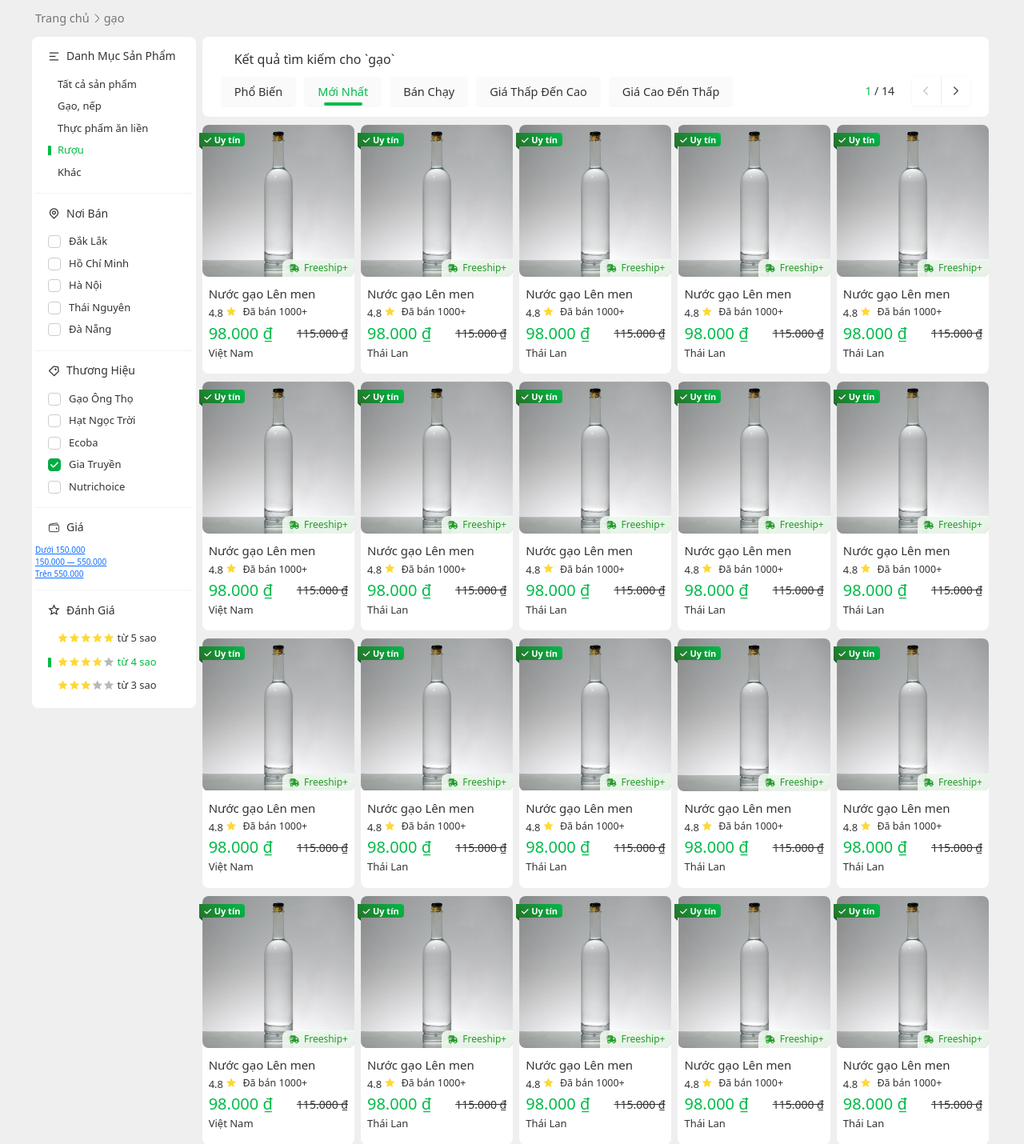
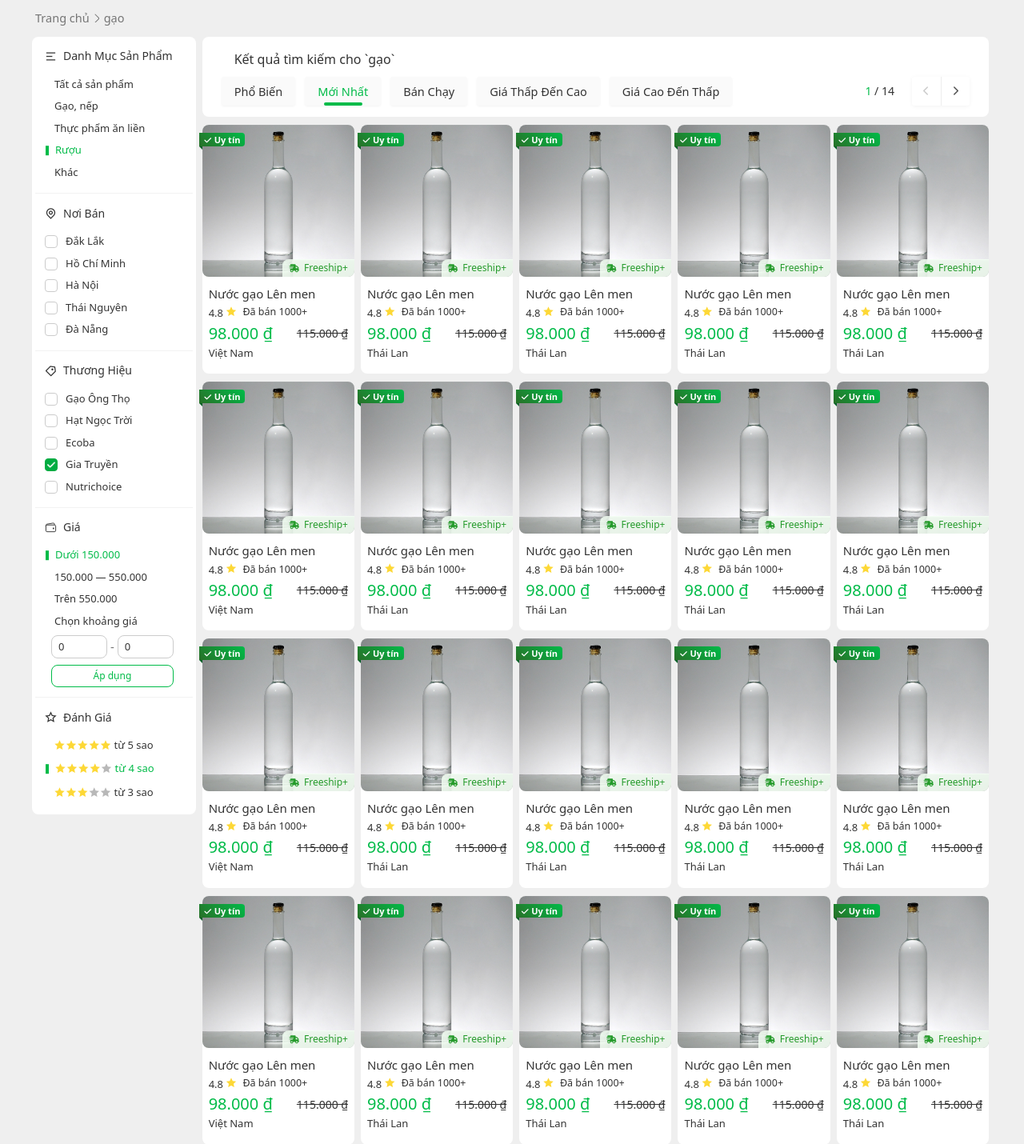
Before and after one commit to michitio/trifarm, a PHP site: page /search/search.html in a window 1280 px wide. Shown: the part 140-1570 px from the top of the page at 80% size. Run offline with PHP 8.4, Linux system fonts and the light colour scheme.

Commit message:
commit all

```diff
--- a/search/search.css
+++ b/search/search.css
@@ -90,7 +90,8 @@ a.breadcrumb__link:hover {
 
 .search__heading-icon {
     font-size: 1.5rem;
-    padding: 0 8px;
+    padding-right: 8px;
+    padding-left: 4px;
 }
 
 .react-list,
@@ -111,17 +112,19 @@ a.breadcrumb__link:hover {
     padding-bottom: 8px;
 }
 
+.price-item,
 .react-item,
 .category-item {
     position: relative;
 }
 
+.price-item__link,
 .react-item__link,
 .category-item__link {
     font-size: 1.3rem;
     color: var(--text-color);
     text-decoration: none;
-    padding: 4px 12px 4px 28px;
+    padding: 4px 12px 4px 24px;
     display: flex;
 
     position: relative;
@@ -129,18 +132,22 @@ a.breadcrumb__link:hover {
     right: 0;
 }
 
+.price-item__link:hover,
 .react-item__link:hover,
 .category-item__link:hover {
     color: var(--primary-color);
     right: -2px;
 }
 
+.price-item--active .price-item__link,
 .react-item--active .react-item__link,
 .category-item--active .category-item__link {
     color: var(--primary-color);
     font-weight: 500;
+    right: -1px;
 }
 
+.price-item--active .price-item__link::before,
 .react-item--active .react-item__link::before,
 .category-item--active .category-item__link::before {
     content: "";
@@ -150,21 +157,14 @@ a.breadcrumb__link:hover {
     border-style: solid;
     border-color: var(--primary-color);
     position: absolute;
-    left: 16px;
+    left: 12px;
     transform: translateY(35%);
     cursor: pointer;
 }
 
-.react-item .product__rating {
-    font-size: 1.3rem;
-    color: var(--text-lightest-color);
-    margin-right: 4px;
-    word-spacing: -2px;
-}
-
 .brand-item,
 .place-item {
-    margin: 4px 8px 4px 16px;
+    margin: 4px 8px 4px 12px;
 }
 
 .brand-item__check,
@@ -201,6 +201,73 @@ a.breadcrumb__link:hover {
 .place-item__check:checked+label span {
     background: url(../assets/img/icons/check.png) center center /68% no-repeat, var(--primary-dark-color);
     border: 1px solid var(--primary-dark-color);
+}
+
+/* Ẩn nút mũi tên lên xuống trong input number */
+/* Chrome, Safari, Edge, Opera */
+.price-box input::-webkit-outer-spin-button,
+.price-box input::-webkit-inner-spin-button {
+    -webkit-appearance: none;
+    margin: 0;
+}
+
+/* Firefox */
+.price-box input[type=number] {
+    -moz-appearance: textfield;
+}
+
+.price-box {
+    display: flex;
+    align-items: center;
+    margin-left: 20px;
+    margin-top: 4px;
+}
+
+#price-start,
+#price-end {
+    width: 70px;
+    border: 1px solid #cccccc;
+    border-radius: 8px;
+    padding: 6px 8px;
+    font-size: 1.3rem;
+    color: var(--text-color);
+}
+
+#price-start:focus-visible,
+#price-end:focus-visible {
+    outline: none;
+
+}
+
+.price-box span {
+    margin: 0 4px;
+    color: var(--text-lighter-color);
+    font-size: 1.5rem;
+}
+
+.price-submit {
+    display: block;
+    text-align: center;
+    margin-top: 8px;
+    margin-left: 20px;
+    text-decoration: none;
+    font-size: 1.2rem;
+    color: var(--primary-color);
+    border: 1px solid var(--primary-color);
+    border-radius: 8px;
+    padding: 4px 0;
+}
+
+.price-submit:hover {
+    color: var(--white-color);
+    background-color: var(--primary-color);
+}
+
+.react-item .product__rating {
+    font-size: 1.3rem;
+    color: var(--text-lightest-color);
+    margin-right: 4px;
+    word-spacing: -2px;
 }
 
 /* soft & filter */
@@ -287,10 +354,10 @@ a.breadcrumb__link:hover {
 .product__img {
     padding-top: 100%;
     background-repeat: no-repeat;
-    background-size: contain;
+    background-size: cover;
     background-position: top center;
+
     border-radius: 8px;
-
     position: relative;
 }
 
--- a/search/search.html
+++ b/search/search.html
@@ -184,7 +184,7 @@
 
                             <div class="cart__list--noitem">
                                 <div class="anti-opacity-hover cart__list--noitem-wrap cart__list">
-                                    <img class="cart__list--noitem-img" src="../assets/img/cart-empty3.png" alt="">
+                                    <img class="cart__list--noitem-img" src="../assets/img/icons/cart-empty.png" alt="">
                                     <p class="cart__list--noitem-content">Chưa có sản phẩm</p>
                                 </div>
                             </div>
@@ -427,7 +427,7 @@
                         </h3>
 
                         <ul class="price-list">
-                            <li class="price-item">
+                            <li class="price-item price-item--active">
                                 <a href="#" class="price-item__link">Dưới 150.000</a>
                             </li>
                             <li class="price-item">
@@ -436,7 +436,16 @@
                             <li class="price-item">
                                 <a href="#" class="price-item__link">Trên 550.000</a>
                             </li>
-
+                            <div class="price-choose price-item">
+                                <label class="price-item__link" for="price-start">Chọn khoảng giá</label>
+                                <div class="price-box">
+                                    <input id="price-start" type="text" value="0" onfocus="saveValue(event)" onkeyup="formatStringPrice(event)">
+                                    <span>-</span>
+                                    <input id="price-end" type="text" value="0" onfocus="saveValue(event)" onkeyup="formatStringPrice(event)">
+                                    <input type="hidden" id="price-hidden" value="">
+                                </div>
+                                <a href="#" class="price-submit">Áp dụng</a>
+                            </div>
                         </ul>
                     </nav>
 
@@ -1578,6 +1587,7 @@
         </div>
     </div>
 
+    <script src="search.js"></script>
     <script type="module" src="https://unpkg.com/ionicons@5.5.2/dist/ionicons/ionicons.esm.js"></script>
     <script nomodule src="https://unpkg.com/ionicons@5.5.2/dist/ionicons/ionicons.js"></script>
 
--- /dev/null
+++ b/search/search.js
@@ -0,0 +1,37 @@
+// format point string
+
+var hiddenInput = document.querySelector('#price-hidden');
+
+function saveValue(e) {
+    var strValue = e.target.value;
+    strValue = strValue.replace('.', '');
+    hiddenInput.value = strValue;
+}
+
+function formatStringPrice(e) {
+
+    var strValue = e.target.value;
+    strValue = strValue.replace('.', '');
+
+    var intValue = parseInt(strValue);
+    e.target.value = intValue.toLocaleString();
+    if (isNaN(intValue))
+        intValue = 0;
+    else if (intValue.toString().length != countString(strValue))
+        intValue = parseInt(hiddenInput.value);
+
+    e.target.value = intValue.toLocaleString();
+    hiddenInput.value = intValue;
+
+    // console.log(e.target.value);
+    // console.log(hiddenInput.value);
+}
+
+function countString(str) {
+    for (let i = 0; i < str.length; i++) {
+        if (str[i] != "0") {
+            // console.log(str.length - i);
+            return str.length - i;
+        }
+    }
+}
```
Also changed, not shown: assets/img/icons/cart-empty.png (added).
